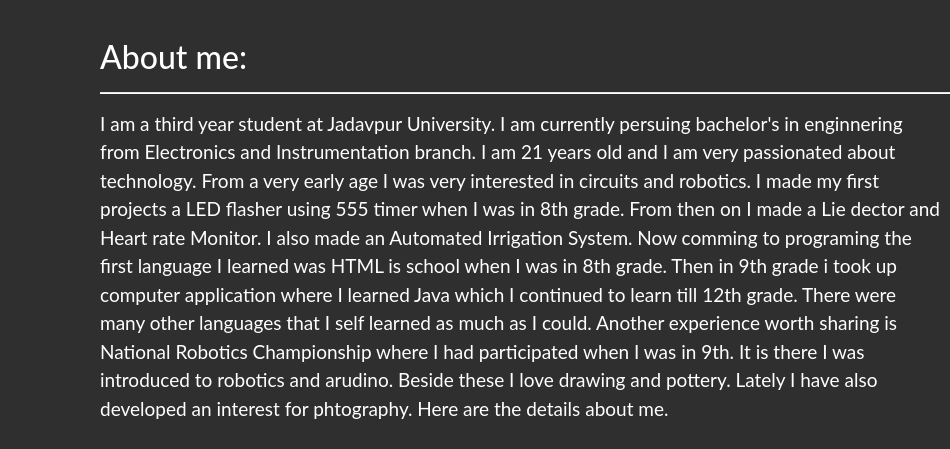
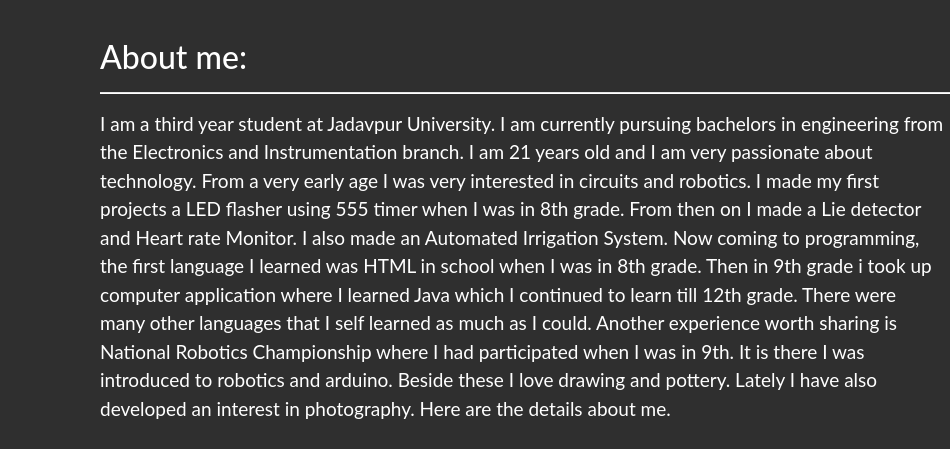
Before and after one commit to biparnakroy/biparnakroy.github.io, a plain HTML site: page index.html in a window 1280 px wide. Shown: the part 332-781 px from the top of the page, 0-950 px from the left. Drawn offline with nearby package versions, Linux system fonts and the light colour scheme; a script that the page names is missing.

Commit message:
Update index.html

```diff
--- a/index.html
+++ b/index.html
@@ -40,18 +40,7 @@
         <img class="pic " src="pic.jpeg">
         <p>
         <div class="abt_me">
-          I am a third year student at Jadavpur University. I am currently persuing bachelor's in enginnering from
-          Electronics and Instrumentation branch. I am 21 years old and I am very passionated about technology. From a
-          very early age I was very interested in circuits and robotics. I made my first projects a LED flasher using
-          555
-          timer when I was in 8th grade. From then on I made a Lie dector and Heart rate Monitor. I also made an
-          Automated
-          Irrigation System. Now comming to programing the first language I learned was HTML is school when I was in 8th
-          grade. Then in 9th grade i took up computer application where I learned Java which I continued to learn till
-          12th grade. There were many other languages that I self learned as much as I could. Another experience worth
-          sharing is National Robotics Championship where I had participated when I was in 9th. It is there I was
-          introduced to robotics and arudino. Beside these I love drawing and pottery. Lately I have also developed an
-          interest for phtography. Here are the details about me.
+          I am a third year student at Jadavpur University. I am currently pursuing bachelors in engineering from the Electronics and Instrumentation branch. I am 21 years old and I am very passionate about technology. From a very early age I was very interested in circuits and robotics. I made my first projects a LED flasher using 555 timer when I was in 8th grade. From then on I made a Lie detector and Heart rate Monitor. I also made an Automated Irrigation System. Now coming to programming, the first language I learned was HTML in school when I was in 8th grade. Then in 9th grade i took up computer application where I learned Java which I continued to learn till 12th grade. There were many other languages that I self learned as much as I could. Another experience worth sharing is National Robotics Championship where I had participated when I was in 9th. It is there I was introduced to robotics and arduino. Beside these I love drawing and pottery. Lately I have also developed an interest in photography. Here are the details about me.
         </div>
         <p>
           </br>
```
